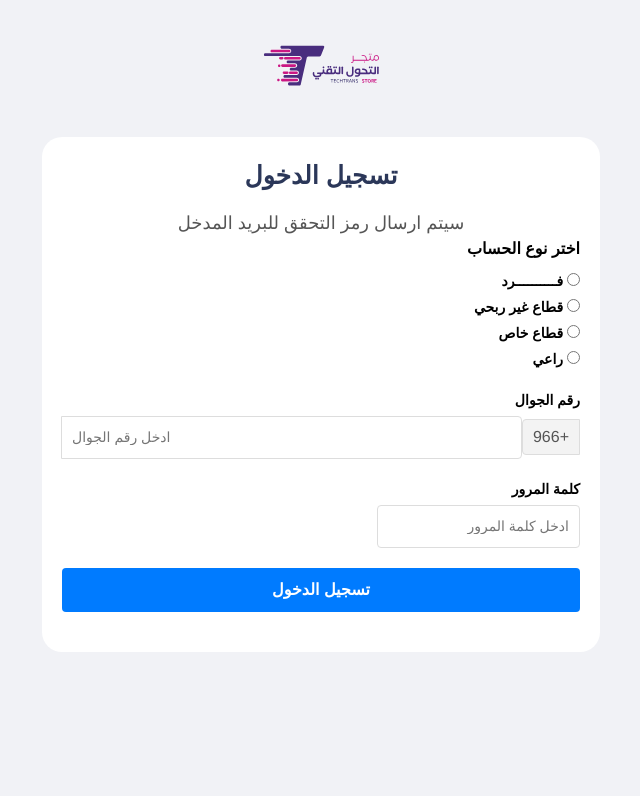
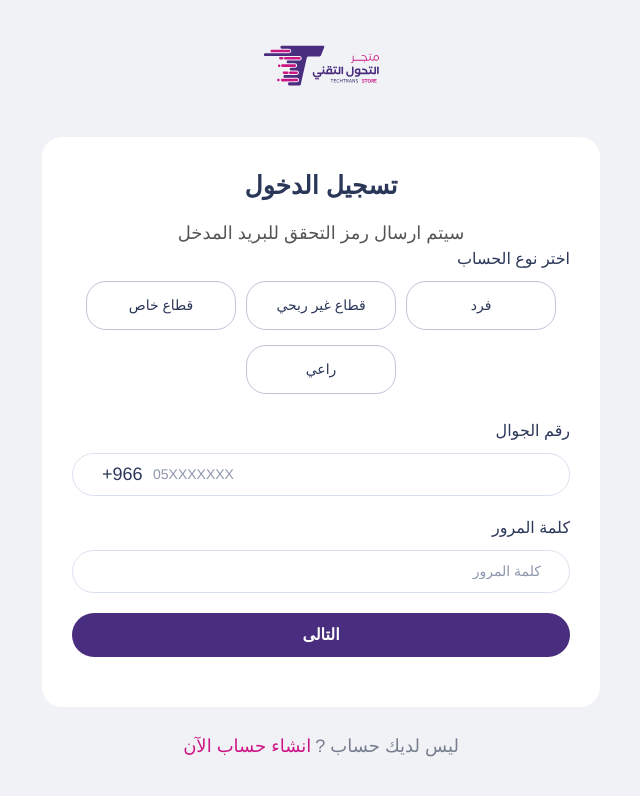
Before and after one commit to ma7moudemam/techtrans, a Vue app: page /Auth/login in a window 1280 px wide. Shown: the top 796 px of the page, without its empty margins (319-959 px from the left). Built offline with nearby package versions, Linux system fonts and the light colour scheme.

Commit message:
update login page design

```diff
--- a/src/assets/style/main.scss
+++ b/src/assets/style/main.scss
@@ -50,6 +50,10 @@ body {
 
 .fs-16 {
   font-size: 16px;
+}
+
+.fs-18{
+  font-size: 18px;
 }
 
 .fs-24{
@@ -139,3 +143,26 @@ body {
     color: #fff;
   }
 }
+
+
+.form-control{
+  border-radius: 45px !important;
+  border: 1px solid #DAE1EE !important;
+  padding-inline-start: 28px !important;
+}
+
+::placeholder {
+  color: #8E97AD !important;
+}
+
+::-ms-input-placeholder { /* Edge 12 -18 */
+  color: #8E97AD !important;
+}
+
+.text-777E90{
+  color: #777E90;
+}
+
+.text-CC1586{
+  color: #CC1586;
+}
--- a/src/locales/ar.json
+++ b/src/locales/ar.json
@@ -1,12 +1,14 @@
 {
     "login": "تسجيل الدخول",
-    "send_verification": "سيتم ارسال رمز التحقق للبريد المدخل",
-    "account_type": "اختر نوع الحساب",
-    "individual": "فــــــــــرد",
+    "individual":"فرد",
     "non_profit": "قطاع غير ربحي",
     "private_sector": "قطاع خاص",
-    "sponsor": "راعي",
-    "mobile_number": "رقم الجوال",
-    "password": "كلمة المرور",
-    "login_button": "تسجيل الدخول"
+    "sponsor":"راعي",
+    "next":"التالى",
+    "password":"كلمة المرور",
+    "phoneNumber":"رقم الجوال",
+    "login_description":"سيتم ارسال رمز التحقق للبريد المدخل",
+    "donotHaveAccount":"ليس لديك حساب ?",
+    "createNewAccount":"انشاء حساب الآن"
+
   }
--- a/src/locales/en.json
+++ b/src/locales/en.json
@@ -1,12 +1,13 @@
 {
     "login": "Login",
-    "send_verification": "A verification code will be sent to your email",
-    "account_type": "Select Account Type",
-    "individual": "Individual",
-    "non_profit": "Non-Profit Sector",
-    "private_sector": "Private Sector",
-    "sponsor": "Sponsor",
-    "mobile_number": "Mobile Number",
-    "password": "Password",
-    "login_button": "Login"
+    "individual":"Individual",
+    "non_profit":"Non Profit",
+    "private_sector":"Private Sector",
+    "sponsor":"Sponsor",
+    "next":"next",
+    "password":"password",
+    "phoneNumber":"Phone Number",
+    "login_description":"The verification code will be sent to the email entered.",
+    "donotHaveAccount":"you do not have account?",
+    "createNewAccount":"Create account now"
   }
--- a/src/views/auth/Login.vue
+++ b/src/views/auth/Login.vue
@@ -1,106 +1,133 @@
 <template>
   <div class="container">
     <div
-    class="loginPage d-flex flex-column justify-content-center align-items-center "
+      class="loginPage d-flex flex-column justify-content-center align-items-center"
     >
       <div>
         <img src="@/assets/images/main/logo.svg" alt="" />
       </div>
 
-    <div class="login-form-container col-6">
+      <div class="login-form-container col-12 col-md-6">
         <!-- Title -->
         <div class="login-title">{{ $t("login") }}</div>
 
         <!-- Description -->
-      <div class="login-description">سيتم ارسال رمز التحقق للبريد المدخل</div>
+        <div class="login-description">{{ $t("login_description") }}</div>
 
         <!-- Account Type Selection -->
         <div class="account-type">
           <div class="account-type-title">اختر نوع الحساب</div>
-        <div class="account-options">
-          <label>
-            <input
-              type="radio"
-              name="accountType"
-              value="فرد"
-              v-model="accountType"
-            />
-            فــــــــــرد
-          </label>
-          <label>
-            <input
-              type="radio"
-              name="accountType"
-              value="قطاع غير ربحي"
-              v-model="accountType"
-            />
-            قطاع غير ربحي
-          </label>
-          <label>
-            <input
-              type="radio"
-              name="accountType"
-              value="قطاع خاص"
-              v-model="accountType"
-            />
-            قطاع خاص
-          </label>
-          <label>
-            <input
-              type="radio"
-              name="accountType"
-              value="راعي"
-              v-model="accountType"
-            />
-            راعي
+          <div
+            class="account-options f-w-regular d-flex align-items-center justify-content-center gap-7"
+          >
+            <label
+              v-for="type in accountTypes"
+              :key="type.value"
+              :class="[
+                'account-option',
+                { selected: accountType === type.value },
+              ]"
+              @click="selectAccountType(type.value)"
+            >
+              {{ type.label }}
             </label>
           </div>
         </div>
 
         <!-- Mobile Number Input -->
         <div class="form-group">
-        <label for="mobile-number">رقم الجوال</label>
-        <div class="input-group">
-          <span class="input-prefix">+966</span>
+          <label for="mobile-number" class="account-type-title">{{
+            $t("phoneNumber")
+          }}</label>
+          <div class="numberInput">
             <input
               id="mobile-number"
               type="tel"
               v-model="mobileNumber"
-            placeholder="ادخل رقم الجوال"
+              placeholder="05XXXXXXX"
               required
+              class="form-control"
             />
+            <span class="input-prefix">+966</span>
           </div>
         </div>
 
         <!-- Password Input -->
         <div class="form-group">
-        <label for="password">كلمة المرور</label>
+          <label for="password" class="account-type-title">{{
+            $t("password")
+          }}</label>
           <input
             id="password"
             type="password"
             v-model="password"
-          placeholder="ادخل كلمة المرور"
+            :placeholder="$t('password')"
             required
+            class="form-control"
           />
         </div>
 
         <!-- Submit Button -->
         <div class="form-group">
-        <button class="submit-button" @click="handleLogin">تسجيل الدخول</button>
+          <button class="submit-button" @click="handleLogin">
+            {{ $t("next") }}
+          </button>
+        </div>
+      </div>
+      <div class="d-flex align-items-center justify-content-center gap-1  mb-5">
+        <div class="text-777E90 fs-18 f-w-regular">
+          {{ $t("donotHaveAccount") }}
+        </div>
+        <div class="text-CC1586 fs-18 f-w-regular cursor-p">
+          {{ $t("createNewAccount") }}
         </div>
       </div>
     </div>
   </div>
-
 </template>
 
 <script>
 export default {
   name: "LoginPage",
-  props: {
-    msg: String,
+  data() {
+    return {
+      accountType: null, // Selected account type
+      mobileNumber: "",
+      password: "",
+      accountTypes: [
+        {
+          value: "individual",
+          label: this.$t("individual"),
         },
-  components: {},
+        {
+          value: "non_profit",
+          label: this.$t("non_profit"),
+        },
+        {
+          value: "private_sector",
+          label: this.$t("private_sector"),
+        },
+        { value: "sponsor", label: this.$t("sponsor") },
+      ],
+    };
+  },
+  methods: {
+    selectAccountType(type) {
+      this.accountType = type;
+    },
+    handleLogin() {
+      if (!this.accountType) {
+        alert("Please select an account type.");
+        return;
+      }
+      // Handle login logic
+      console.log("Logging in with:", {
+        accountType: this.accountType,
+        mobileNumber: this.mobileNumber,
+        password: this.password,
+      });
+    },
+  },
 };
 </script>
 
@@ -116,7 +143,8 @@ export default {
 
 .login-form-container {
   margin: 50px auto;
-  padding: 20px;
+  margin-bottom: 26px !important;
+  padding: 30px;
   border-radius: 20px;
   background-color: #fff;
 }
@@ -142,15 +170,27 @@ export default {
 
 .account-type-title {
   font-size: 16px;
-  font-weight: bold;
+  font-weight: 300;
   margin-bottom: 10px;
+  color: #2b3759;
 }
 
 .account-options label {
-  display: block;
-  font-size: 14px;
-  margin-bottom: 5px;
+  display: flex;
+  align-items: center;
+  justify-content: center;
+  font-size: 14px !important;
+  font-weight: 300;
   cursor: pointer;
+  border: 1px solid #c7c0da;
+  border-radius: 20px;
+  height: 49px;
+  width: 150px;
+  color: #2b3759;
+}
+
+.account-options input {
+  display: none;
 }
 
 .form-group {
@@ -164,19 +204,6 @@ label {
   font-weight: bold;
 }
 
-.input-group {
-  display: flex;
-  align-items: center;
-}
-
-.input-prefix {
-  padding: 5px 10px;
-  background-color: #f3f3f3;
-  border: 1px solid #ddd;
-  border-radius: 4px 0 0 4px;
-  color: #555;
-}
-
 input {
   flex: 1;
   padding: 10px;
@@ -187,7 +214,7 @@ input {
 
 input:focus {
   outline: none;
-  border-color: #007bff;
+  border-color: #492d7e;
 }
 
 .submit-button {
@@ -196,13 +223,68 @@ input:focus {
   font-size: 16px;
   font-weight: bold;
   color: #fff;
-  background-color: #007bff;
+  background-color: #492d7e;
   border: none;
-  border-radius: 4px;
+  border-radius: 40px;
   cursor: pointer;
 }
 
 .submit-button:hover {
-  background-color: #0056b3;
+  background-color: #492d7e;
+}
+
+.gap-7 {
+  gap: 7px;
+}
+
+.account-options {
+  display: flex;
+  flex-wrap: wrap;
+  gap: 10px;
+
+  .account-option {
+    display: flex;
+    align-items: center;
+    justify-content: center;
+    font-size: 14px !important;
+    font-weight: 300;
+    cursor: pointer;
+    border: 1px solid #c7c0da;
+    border-radius: 20px;
+    height: 49px;
+    width: 150px;
+    color: #2b3759;
+    transition: all 0.3s ease;
+
+    &:hover {
+      background-color: #f0f0f0;
+    }
+
+    &.selected {
+      background-color: #492d7e;
+      color: white;
+      border-color: #492d7e;
+      font-weight: bold;
+    }
+  }
+}
+
+.numberInput {
+  position: relative;
+
+  .form-control {
+    padding-inline-start: 80px !important;
+  }
+
+  .input-prefix {
+    position: absolute;
+    left: 30px;
+    color: #2b3759;
+    font-size: 18px;
+    font-weight: 400;
+    top: 50%;
+    transform: translateY(-50%);
+    direction: ltr;
+  }
 }
 </style>
```
Lines whose indentation alone changed are shown as unchanged.
